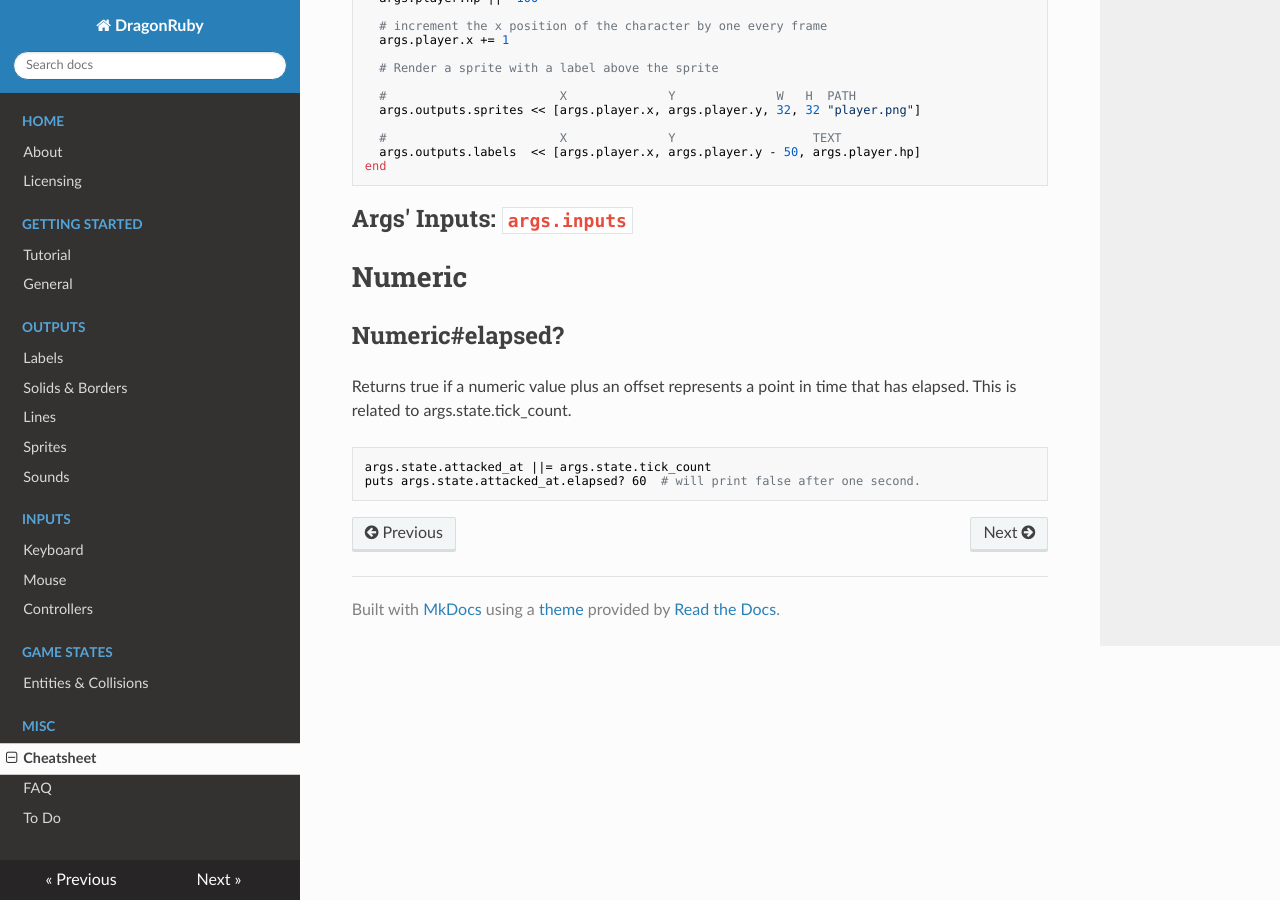
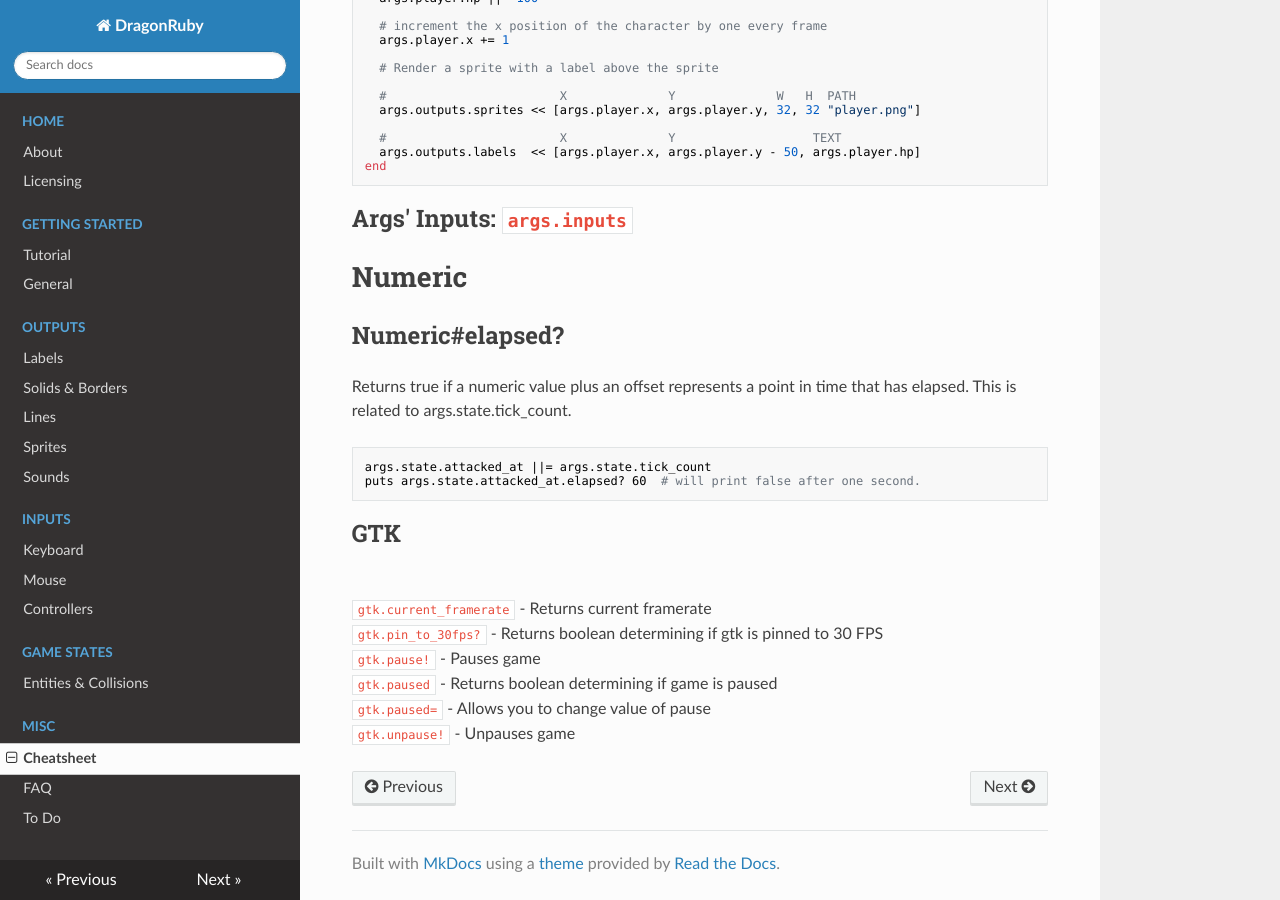
Before and after one commit to ZMonk91/DragonRuby-Docs, an MkDocs documentation site: the page built from docs/97-cheatsheet.md, in a window 1280 px wide and 900 px high, scrolled down 3861 px. Built offline with MkDocs 1.6.1, drawn with Linux system fonts in a browser that asks for light colours; nearby versions of some CDN libraries.

Commit message:
updated cheatsheet

````diff
--- a/docs/97-cheatsheet.md
+++ b/docs/97-cheatsheet.md
@@ -226,3 +226,12 @@ in time that has elapsed. This is related to args.state.tick_count.
 args.state.attacked_at ||= args.state.tick_count
 puts args.state.attacked_at.elapsed? 60  # will print false after one second.
 ```
+
+## GTK
+
+<br>`gtk.current_framerate`  -  Returns current framerate
+<br>`gtk.pin_to_30fps?` - Returns boolean determining if gtk is pinned to 30 FPS
+<br>`gtk.pause!` - Pauses game
+<br>`gtk.paused` - Returns boolean determining if game is paused
+<br>`gtk.paused=` - Allows you to change value of pause
+<br>`gtk.unpause!` - Unpauses game
````
